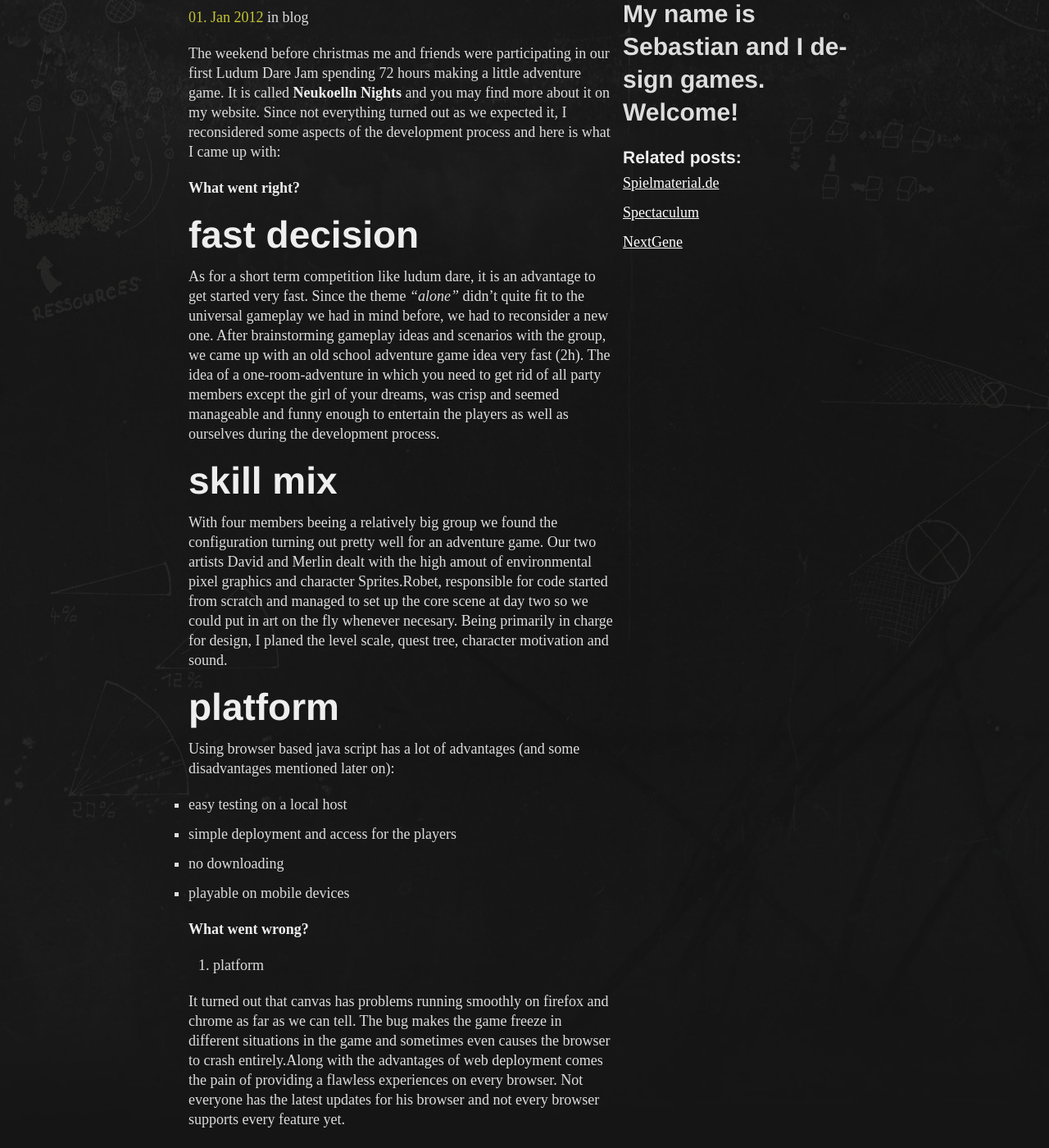
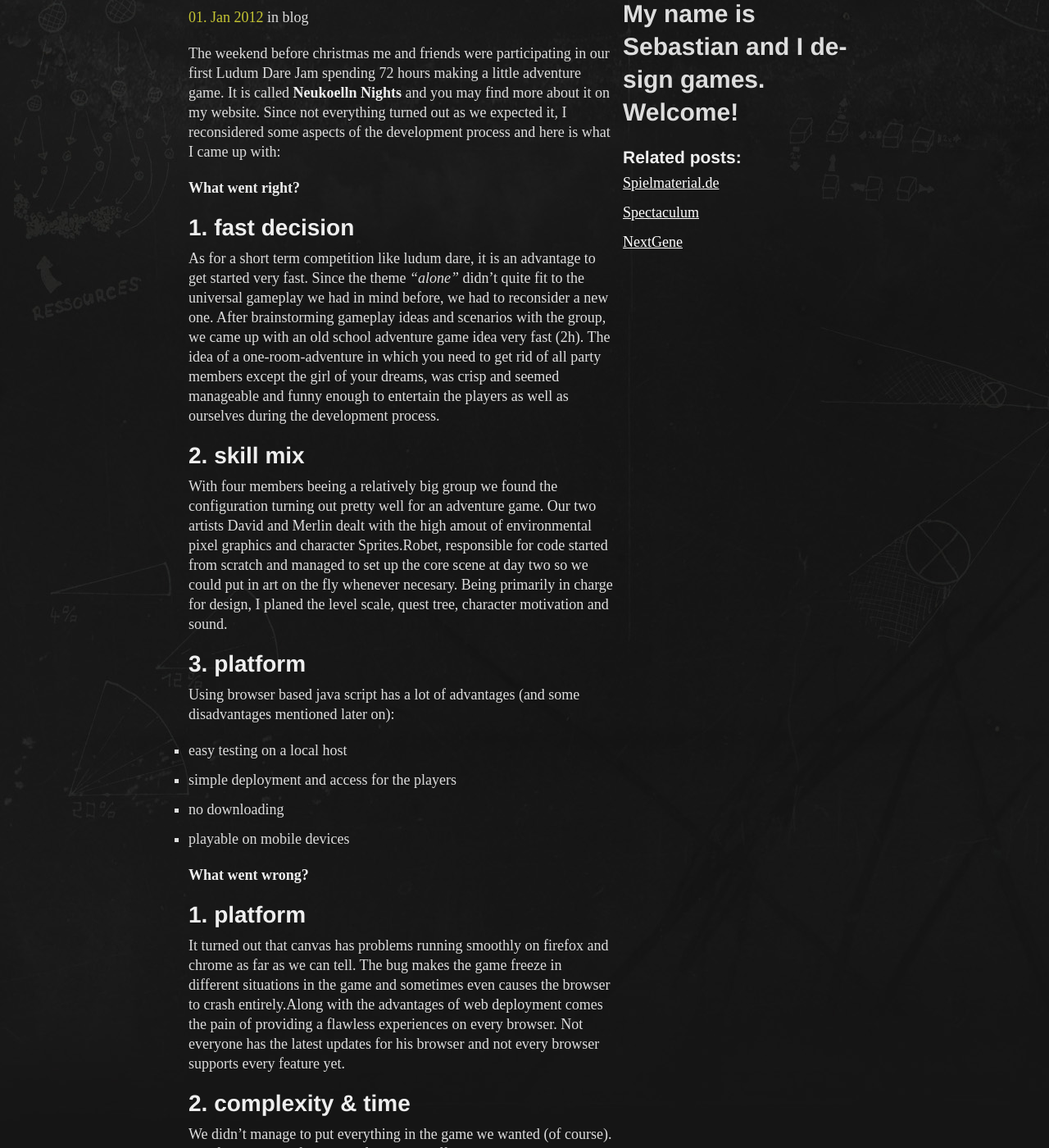
Before and after one commit to zapp/zapp.github.com, a Jekyll site: the page built from _posts/2012-01-01-ludum-dare-22.md, in a window 1280 px wide and 1400 px high, scrolled down 257 px. Shown: the whole window at 82% size. Built offline with Jekyll 4.4.1, drawn with Linux system fonts in a browser that asks for light colours; nearby versions of some CDN libraries; comment, search, counter and statistics services are not loaded.

Commit message:
more changes in ludumd are post

```diff
--- a/_posts/2012-01-01-ludum-dare-22.md
+++ b/_posts/2012-01-01-ludum-dare-22.md
@@ -12,7 +12,7 @@ of the development process and here is what I came up with:
 
 __What went right?__
 
-# fast decision
+### 1. fast decision
 
 As for a short term competition like ludum dare, it is an advantage to get started very fast.
 Since the theme _"alone"_ didn't quite fit to the universal gameplay we had in mind before, we
@@ -22,7 +22,7 @@ in which you need to get rid of all party members except the girl of your dreams
 and seemed manageable and funny enough to entertain the players as well as ourselves during
 the development process.
 
-# skill mix
+### 2. skill mix
 
 With four members beeing a relatively big group we found the configuration turning out pretty
 well for an adventure game. Our two artists David and Merlin dealt with the high amout of
@@ -30,7 +30,7 @@ environmental pixel graphics and character Sprites.Robet, responsible for code s
 and managed to set up the core scene at day two so we could put in art on the fly whenever necesary.
 Being primarily in charge for design, I planed the level scale, quest tree, character motivation and sound.
 
-# platform
+### 3. platform
 
 Using browser based java script has a lot of advantages (and some disadvantages mentioned later on):
 
@@ -43,7 +43,7 @@ Using browser based java script has a lot of advantages (and some disadvantages
 
 __What went wrong?__
 
-1. platform
+### 1. platform
 
 It turned out that canvas has problems running smoothly on firefox and chrome as far as we can tell. The bug makes the game freeze
 in different situations in the game and sometimes even causes the browser to crash entirely.Along with the
@@ -51,7 +51,7 @@ advantages of web deployment comes the pain of providing a flawless experiences
 Not everyone has the latest updates for his browser and not every browser supports every feature yet.
 
 
-2. complexity & time
+### 2. complexity & time
 
 We didn't manage to put everything in the game we wanted (of course). The first version of the game featured 9 different
 characters with animations for walking, idle and talking, interactive environment, an item system and a dialogue menu, an intro
```
